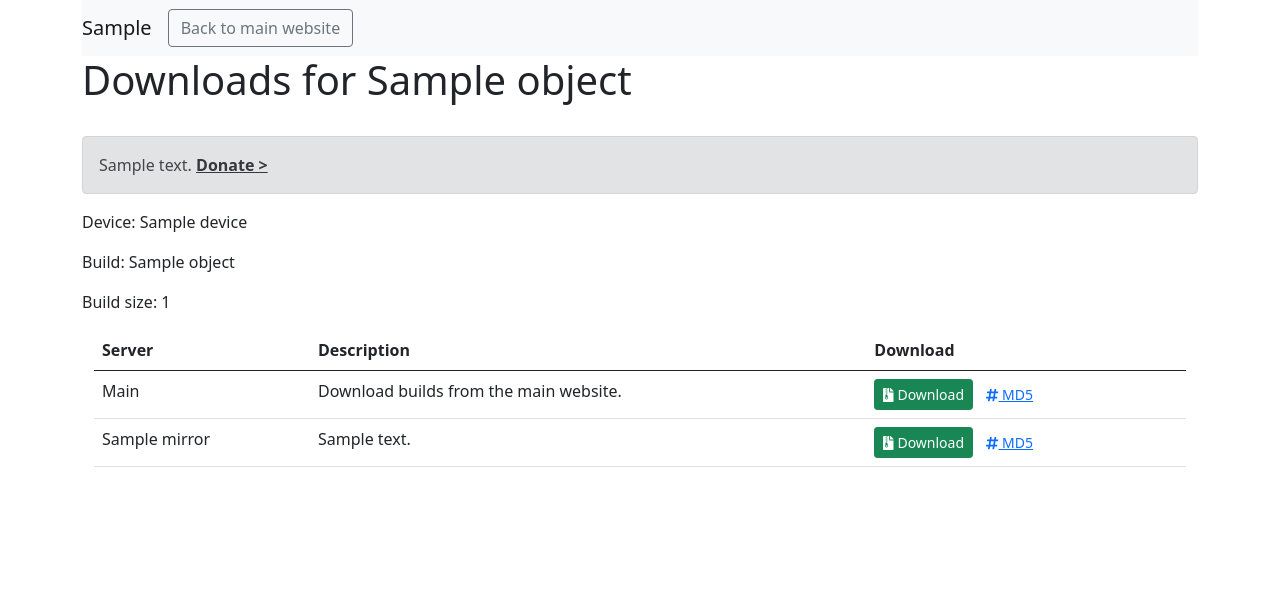
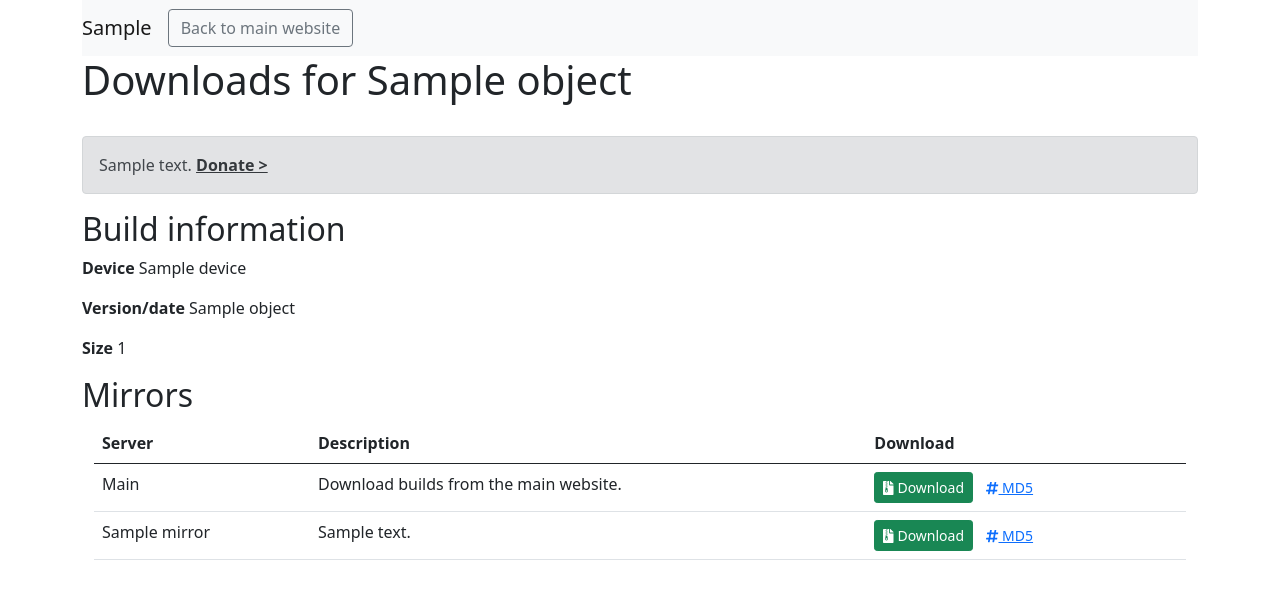
Before and after one commit to shipperstack/shipper, a Django app: template downloads/templates/downloads_build.html in a window 1280 px wide. Shown: the top 599 px of the page. Run offline with Django 3.2, Linux system fonts and the light colour scheme; the template is opened without the code that fills it: most values are stand-ins (such as "Sample title", 1, 10 or a date in 2020); some libraries are stand-ins or nearby versions.

Commit message:
downloads: templates: downloads_build: update template theming

```diff
--- a/downloads/templates/downloads_build.html
+++ b/downloads/templates/downloads_build.html
@@ -20,14 +20,14 @@
 
     {% include 'donation_alert.html' %}
 
-    <!-- Build information -->
+    <h2>Build information</h2>
     <div>
-        <p>Device: {{ object.device }}</p>
-        <p>Build: {{ object.get_user_friendly_name }}</p>
-        <p>Build size: {{ object.get_human_readable_size }}</p>
+        <p><strong>Device</strong> {{ object.device }}</p>
+        <p><strong>Version/date</strong> {{ object.get_user_friendly_name }}</p>
+        <p><strong>Size</strong> {{ object.get_human_readable_size }}</p>
     </div>
 
-    <!-- Mirrors -->
+    <h2>Mirrors</h2>
     <div class="container">
         <table class="table">
             <thead>
```
